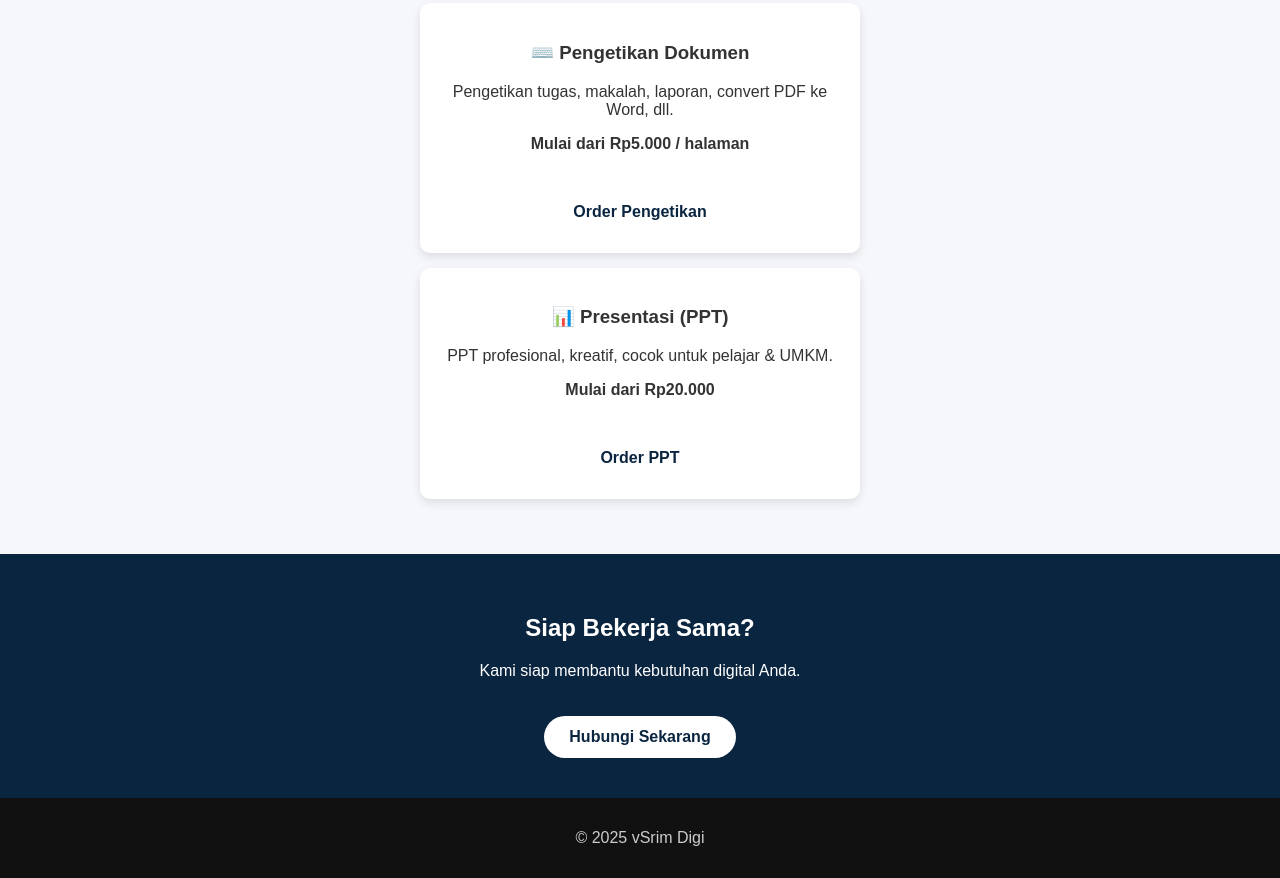
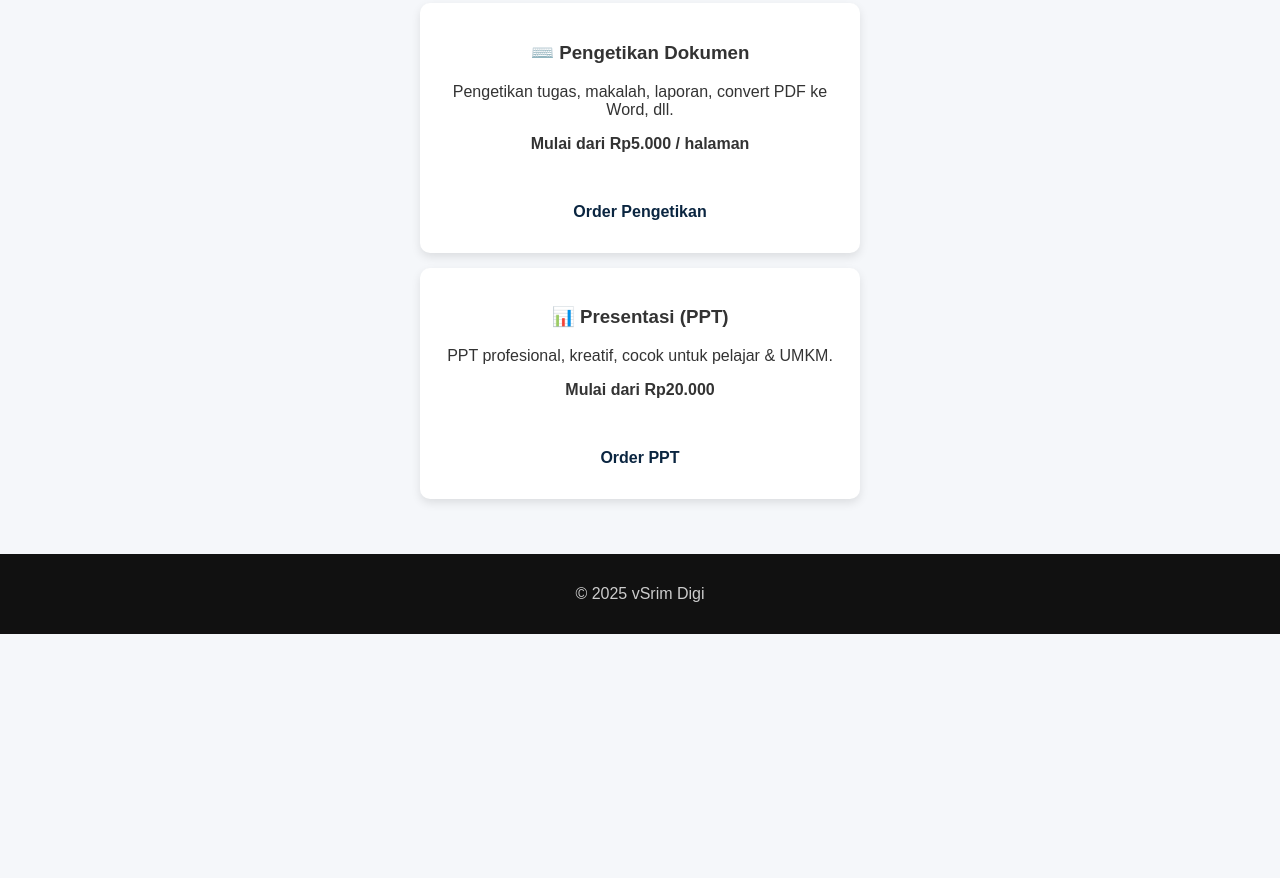
Before and after one commit to mikutwicee/vsrimdigi.github.io, a plain HTML site: page index.html in a window 1280 px wide. Shown: the part 665-1543 px from the top of the page. After the commit the page ends 1299 px from the top, so only its background shows below. Drawn offline with Linux system fonts and the light colour scheme.

Commit message:
Update index.html

```diff
--- a/index.html
+++ b/index.html
@@ -52,12 +52,6 @@
 </section>
 
 
-<section class="cta">
-  <h2>Siap Bekerja Sama?</h2>
-  <p>Kami siap membantu kebutuhan digital Anda.</p>
-  <a href="https://wa.me/6282272979710" class="btn">Hubungi Sekarang</a>
-</section>
-
 <footer>
   <p>© 2025 vSrim Digi</p>
 </footer>
```
